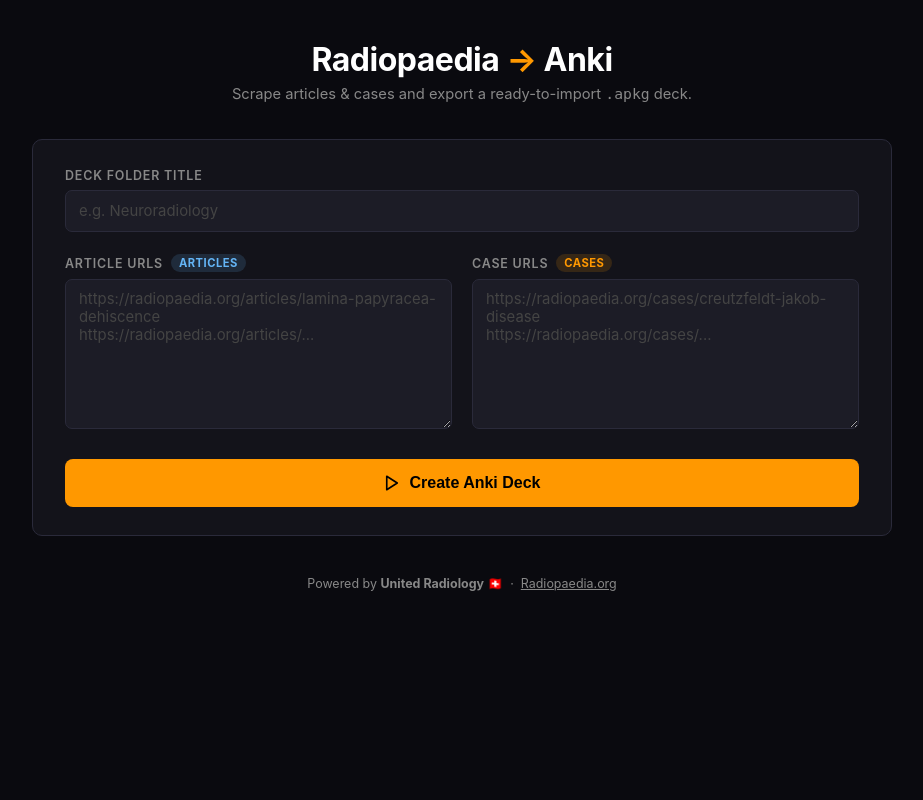
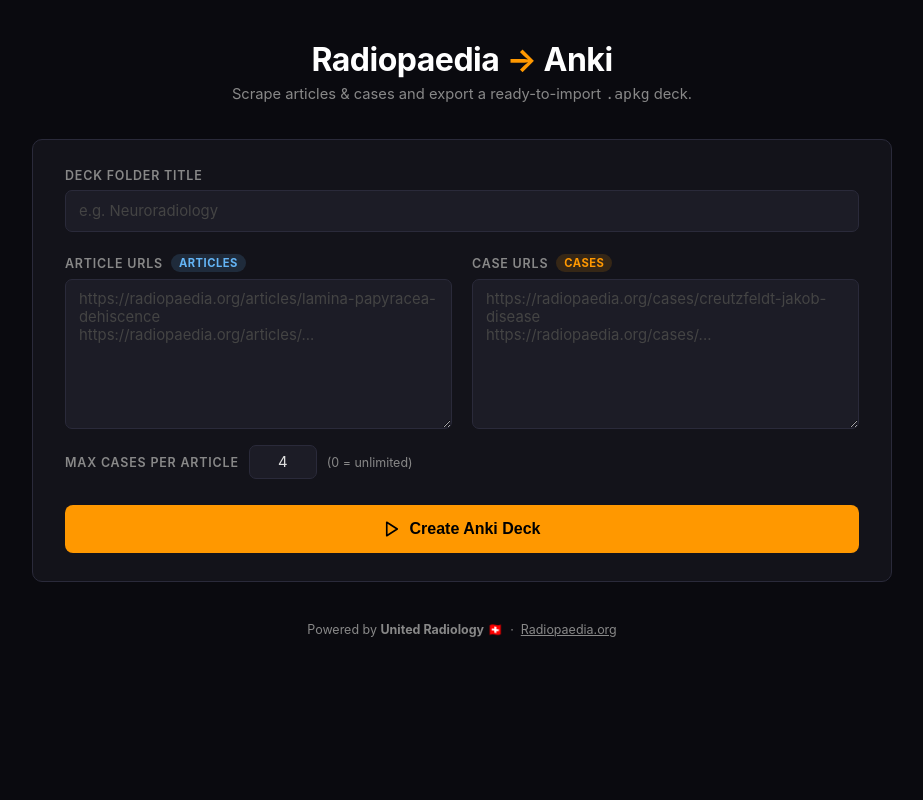
Before and after one commit to carstenfechner/Radiopaedia-Anki-Converter, a Flask app: page / in a window 1280 px wide. Shown: the whole page, without its empty margins (178-1101 px from the left). Run offline with Flask 3, Linux system fonts and the light colour scheme.

Commit message:
Add per-article case limiter (default 4) and fix dark mode number input
- UI: number field below article URLs textarea, default 4, 0 = unlimited
- Backend: max_cases_per_article read from form, passed to download_article()
- Downloader: slices linked_case_urls[:max_cases] before loop with progress log
- CSS: dark-themed number input matching rest of the UI, spinner arrows hidden

Co-Authored-By: Claude Sonnet 4.6 <noreply@anthropic.com>

```diff
--- a/app.py
+++ b/app.py
@@ -38,7 +38,8 @@ _playwright_sem = threading.Semaphore(3)   # max 3 concurrent Chromium instances
 # ---------------------------------------------------------------------------
 
 def _run_job(job_id: str, folder_title: str,
-             article_urls: list[str], case_urls: list[str]) -> None:
+             article_urls: list[str], case_urls: list[str],
+             max_cases_per_article: int | None = None) -> None:
     """Runs in a daemon thread. Puts SSE events onto the job queue."""
     job = jobs[job_id]
     q   = job["queue"]
@@ -65,7 +66,8 @@ def _run_job(job_id: str, folder_title: str,
             with _playwright_sem:
                 result = dl_article(url=url, output_dir=tmp,
                                     headed=False, delay_ms=500,
-                                    progress_cb=cb, webp=True)
+                                    progress_cb=cb, webp=True,
+                                    max_cases=max_cases_per_article)
             article_data_list.append(result)
             cb({"type": "item_done",
                 "message": f"Article {result['rid']} \u2014 {result['plain_title']}"})
@@ -135,6 +137,12 @@ def start():
                      if u.strip()]
     case_urls     = [u.strip() for u in request.form.get("case_urls", "").splitlines()
                      if u.strip()]
+    try:
+        max_cases_per_article = int(request.form.get("max_cases_per_article", 4))
+        if max_cases_per_article < 1:
+            max_cases_per_article = None   # 0 or negative = unlimited
+    except (ValueError, TypeError):
+        max_cases_per_article = 4
 
     if not folder_title:
         return jsonify({"error": "Deck folder title is required."}), 400
@@ -161,7 +169,7 @@ def start():
 
     threading.Thread(
         target=_run_job,
-        args=(job_id, folder_title, article_urls, case_urls),
+        args=(job_id, folder_title, article_urls, case_urls, max_cases_per_article),
         daemon=True,
     ).start()
 
--- a/templates/index.html
+++ b/templates/index.html
@@ -81,9 +81,44 @@
     input[type="text"]:focus, textarea:focus {
       border-color: var(--accent);
     }
-    input[type="text"] { height: 42px; resize: none; }
-    textarea           { height: 150px; }
-    ::placeholder      { color: #444; }
+    input[type="text"]   { height: 42px; resize: none; }
+    textarea             { height: 150px; }
+    ::placeholder        { color: #444; }
+
+    /* ---- Max cases row ---- */
+    .max-cases-row {
+      display: flex;
+      align-items: center;
+      gap: 10px;
+      margin-top: 12px;
+    }
+    .max-cases-row label { margin: 0; white-space: nowrap; }
+    .max-cases-row input[type="number"] {
+      width: 68px;
+      height: 34px;
+      background: var(--surface2);
+      border: 1px solid var(--border);
+      border-radius: 7px;
+      color: var(--text);
+      font-family: var(--font);
+      font-size: 0.93rem;
+      padding: 0 10px;
+      outline: none;
+      text-align: center;
+      transition: border-color 0.2s;
+      -moz-appearance: textfield;
+    }
+    .max-cases-row input[type="number"]:focus {
+      border-color: var(--accent);
+    }
+    .max-cases-row input[type="number"]::-webkit-inner-spin-button,
+    .max-cases-row input[type="number"]::-webkit-outer-spin-button {
+      -webkit-appearance: none;
+    }
+    .max-cases-row .hint {
+      font-size: 0.78rem;
+      color: var(--text-dim);
+    }
 
     /* ---- Two-column URL panel ---- */
     .url-panels {
@@ -233,6 +268,12 @@
           </div>
           <textarea id="article_urls" name="article_urls"
             placeholder="https://radiopaedia.org/articles/lamina-papyracea-dehiscence&#10;https://radiopaedia.org/articles/..."></textarea>
+          <div class="max-cases-row">
+            <label for="max_cases_per_article">Max cases per article</label>
+            <input type="number" id="max_cases_per_article" name="max_cases_per_article"
+                   value="4" min="0" step="1">
+            <span class="hint">(0 = unlimited)</span>
+          </div>
         </div>
         <div>
           <div class="url-panel-header">
```
Also changed, not shown: downloader.py (+9 -1 lines).
